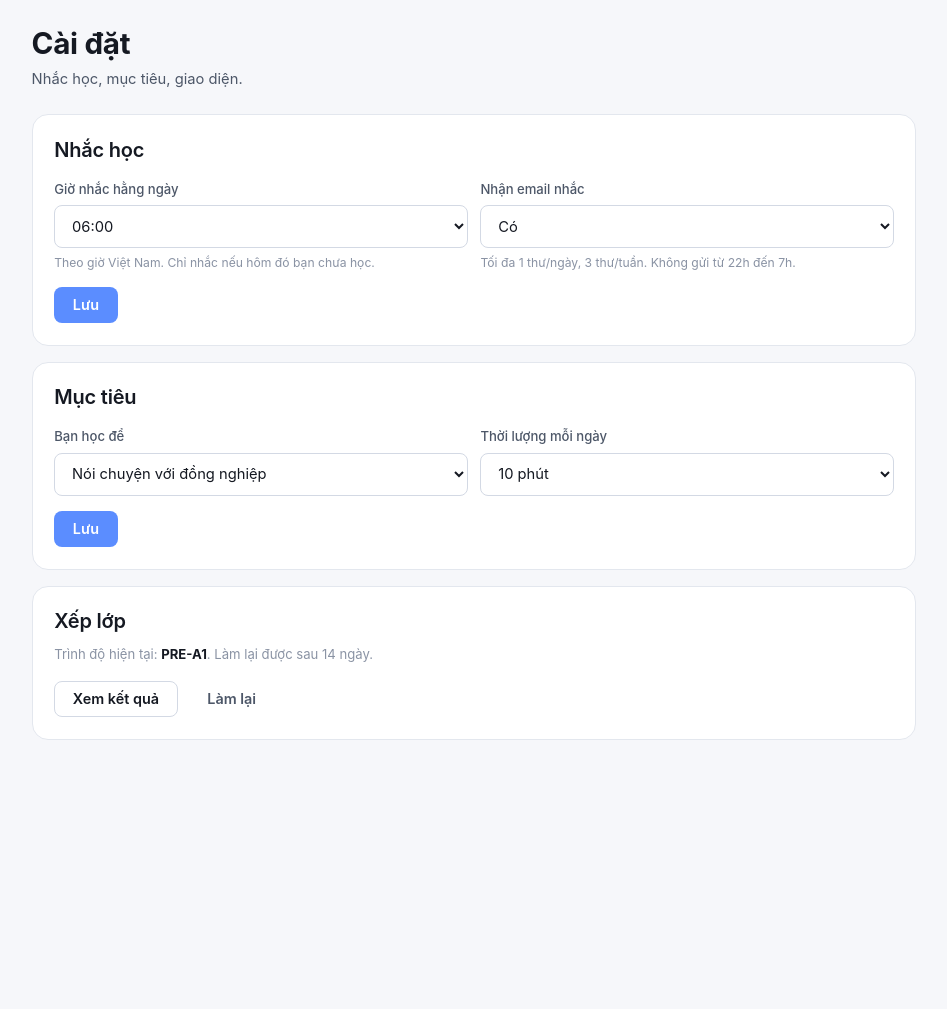
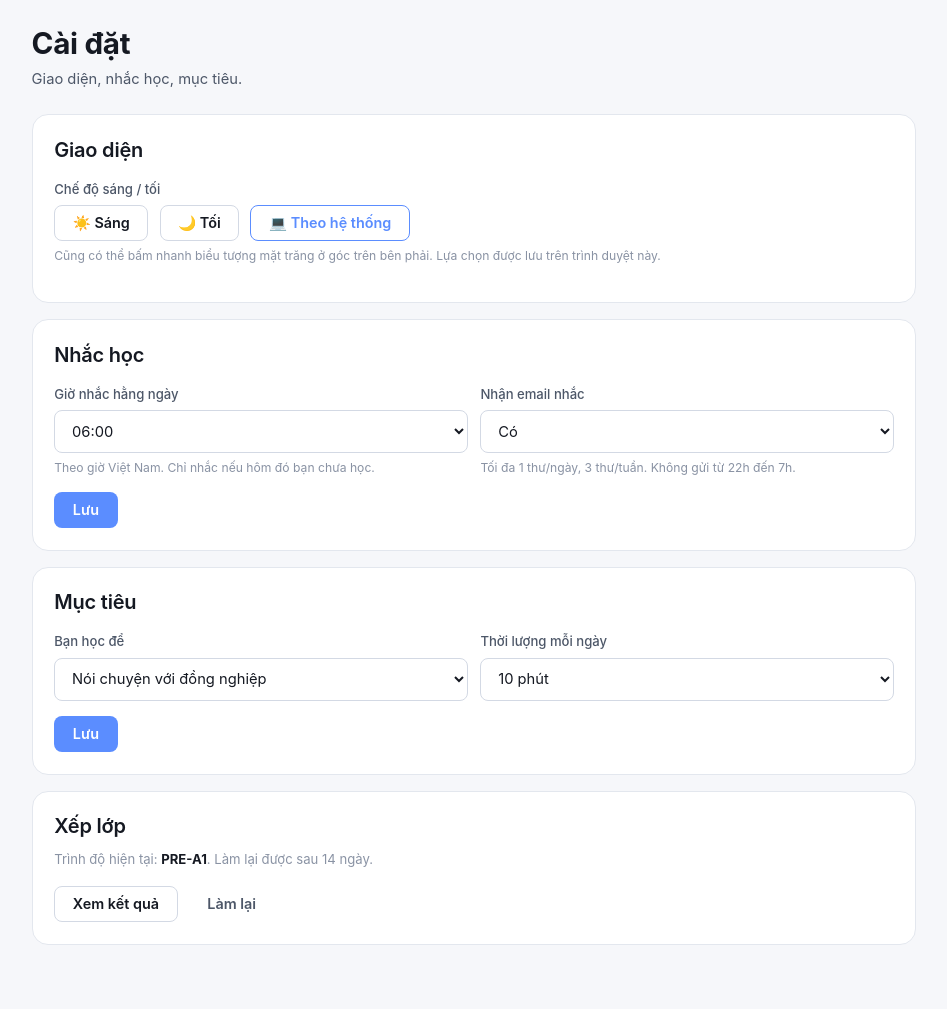
Before and after one commit to hoatrancntt-devops/tienganh_hoanchinh, a Python web app: template app/web/templates/settings.html in a window 1280 px wide. Shown: the part 58-1067 px from the top of the page, without its empty margins (166-1113 px from the left). Before the commit the page ends 798 px from the top, so only its background shows below. Run offline with Jinja, Linux system fonts and the light colour scheme; the template is opened without the code that fills it, so the values that code supplies are empty.

Commit message:
feat(ui): thêm lựa chọn giao diện Sáng/Tối/Theo hệ thống trong Cài đặt

```diff
--- a/app/web/static/js/app.js
+++ b/app/web/static/js/app.js
@@ -1,16 +1,25 @@
 /* Tiện ích dùng chung: theme, fetch JSON, thông báo, đăng xuất. */
 (function () {
   const KEY = 'efw-theme';
+  // Áp dụng chế độ: 'light' | 'dark' | 'auto' (theo hệ thống)
+  window.applyTheme = function (mode) {
+    if (!mode || mode === 'auto') {
+      localStorage.removeItem(KEY);
+      document.documentElement.dataset.theme =
+        window.matchMedia('(prefers-color-scheme: light)').matches ? 'light' : 'dark';
+    } else {
+      localStorage.setItem(KEY, mode);
+      document.documentElement.dataset.theme = mode;
+    }
+  };
+  window.currentThemeMode = function () { return localStorage.getItem(KEY) || 'auto'; };
   const saved = localStorage.getItem(KEY);
-  if (saved) document.documentElement.dataset.theme = saved;
-  else if (window.matchMedia('(prefers-color-scheme: light)').matches)
-    document.documentElement.dataset.theme = 'light';
+  document.documentElement.dataset.theme =
+    saved || (window.matchMedia('(prefers-color-scheme: light)').matches ? 'light' : 'dark');
+  // Nút nhanh trên header: bấm để đảo sáng/tối.
   const tb = document.getElementById('themeBtn');
-  if (tb) tb.onclick = () => {
-    const next = document.documentElement.dataset.theme === 'dark' ? 'light' : 'dark';
-    document.documentElement.dataset.theme = next;
-    localStorage.setItem(KEY, next);
-  };
+  if (tb) tb.onclick = () =>
+    window.applyTheme(document.documentElement.dataset.theme === 'dark' ? 'light' : 'dark');
 })();
 
 async function api(url, data, method) {
--- a/app/web/templates/settings.html
+++ b/app/web/templates/settings.html
@@ -1,8 +1,21 @@
 {% extends "base.html" %}
 {% block title %}Cài đặt{% endblock %}
 {% block body %}
-<div class="page-head"><h1>Cài đặt</h1><p>Nhắc học, mục tiêu, giao diện.</p></div>
+<div class="page-head"><h1>Cài đặt</h1><p>Giao diện, nhắc học, mục tiêu.</p></div>
 <div id="msg"></div>
+
+<div class="card" style="margin-bottom:1rem">
+  <h2 style="margin-bottom:1rem">Giao diện</h2>
+  <div class="field">
+    <label>Chế độ sáng / tối</label>
+    <div class="row" id="themeChoice">
+      <button type="button" class="btn btn-ghost" data-tmode="light">☀️ Sáng</button>
+      <button type="button" class="btn btn-ghost" data-tmode="dark">🌙 Tối</button>
+      <button type="button" class="btn btn-ghost" data-tmode="auto">💻 Theo hệ thống</button>
+    </div>
+    <p class="hint">Cũng có thể bấm nhanh biểu tượng mặt trăng ở góc trên bên phải. Lựa chọn được lưu trên trình duyệt này.</p>
+  </div>
+</div>
 <div class="card" style="margin-bottom:1rem">
   <h2 style="margin-bottom:1rem">Nhắc học</h2>
   <div class="two-col">
@@ -36,6 +49,15 @@
 {% endblock %}
 {% block scripts %}
 <script>
+// Chọn giao diện sáng/tối/tự động
+(function(){
+  const wrap=document.getElementById('themeChoice'); if(!wrap) return;
+  function mark(){const m=window.currentThemeMode();
+    wrap.querySelectorAll('[data-tmode]').forEach(b=>{const on=b.dataset.tmode===m;
+      b.style.borderColor=on?'var(--acc)':''; b.style.color=on?'var(--acc)':'';});}
+  wrap.querySelectorAll('[data-tmode]').forEach(b=>b.onclick=()=>{window.applyTheme(b.dataset.tmode);mark();});
+  mark();
+})();
 function ok(t){document.getElementById('msg').innerHTML=`<div class="alert alert-ok" style="margin-bottom:1rem">${t}</div>`;}
 async function savePrefs(){const h=document.getElementById('hour').value,m=document.getElementById('mail').value;
   const r=await api(`/api/v1/notifications/preferences?reminder_hour=${h}&email_opt_in=${m}`,{},'PUT');ok(r.ok?'Đã lưu cài đặt nhắc học.':'Lưu thất bại.');}
```
